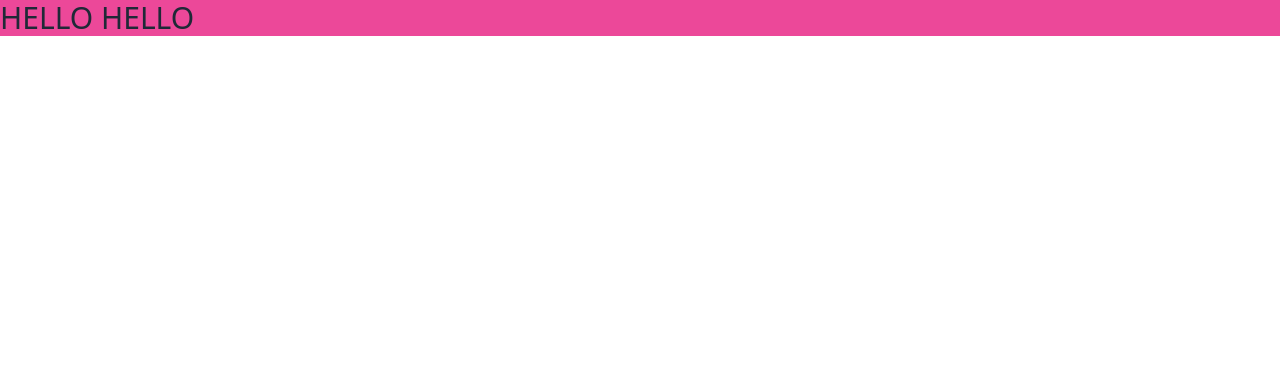
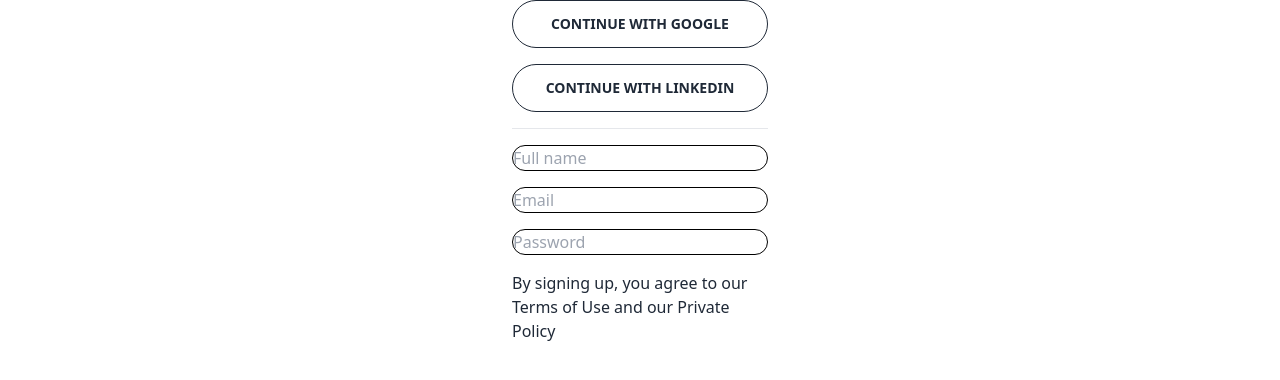
Before and after one commit to stevenrhett/task-tracker, a React (Create React App) app: page / in a window 1280 px wide. Shown: the top 380 px of the page. Built offline with nearby package versions, Linux system fonts and the light colour scheme; the HTML template or start-up script is replaced by a standard one.

Commit message:
Added some css to the sign up form component

```diff
--- a/src/App.js
+++ b/src/App.js
@@ -1,10 +1,11 @@
 import './App.css';
+import SignUpPage from "./SignUpPage";
 
 function App() {
   return(
   <div>
-  <h1 className="text-3xl bg-pink-500">HELLO HELLO</h1>
 
+      <SignUpPage/>
   </div>
   );
 }
--- a/src/SignUpForm.js
+++ b/src/SignUpForm.js
@@ -2,14 +2,15 @@ import React from 'react';
 
 const SignUpForm = () => {
     return (
-        <div>
-            <form>
-                <button>Continue with Google</button>
-                <button>Continue with Linkedin</button>
+        <div className="mx-auto w-1/5">
+            <form className="flex flex-col space-y-4">
+                <button className="btn btn-circle btn-outline w-full">Continue with Google</button>
+                <button className="btn btn-circle btn-outline w-full">Continue with Linkedin</button>
                 <hr/>
-                <input type="text" placeholder="Full name"/>
-                <input type="email" placeholder="Email"/>
-                <input type="password" placeholder="Password"/>
+                <input className="border rounded-full border-black" type="text" placeholder="Full name"/>
+                <input className="border rounded-full border-black" type="email" placeholder="Email"/>
+                <input className="border rounded-full border-black" type="password" placeholder="Password"/>
+                <p>By signing up, you agree to our Terms of Use and our Private Policy</p>
             </form>
         </div>
     );
```
